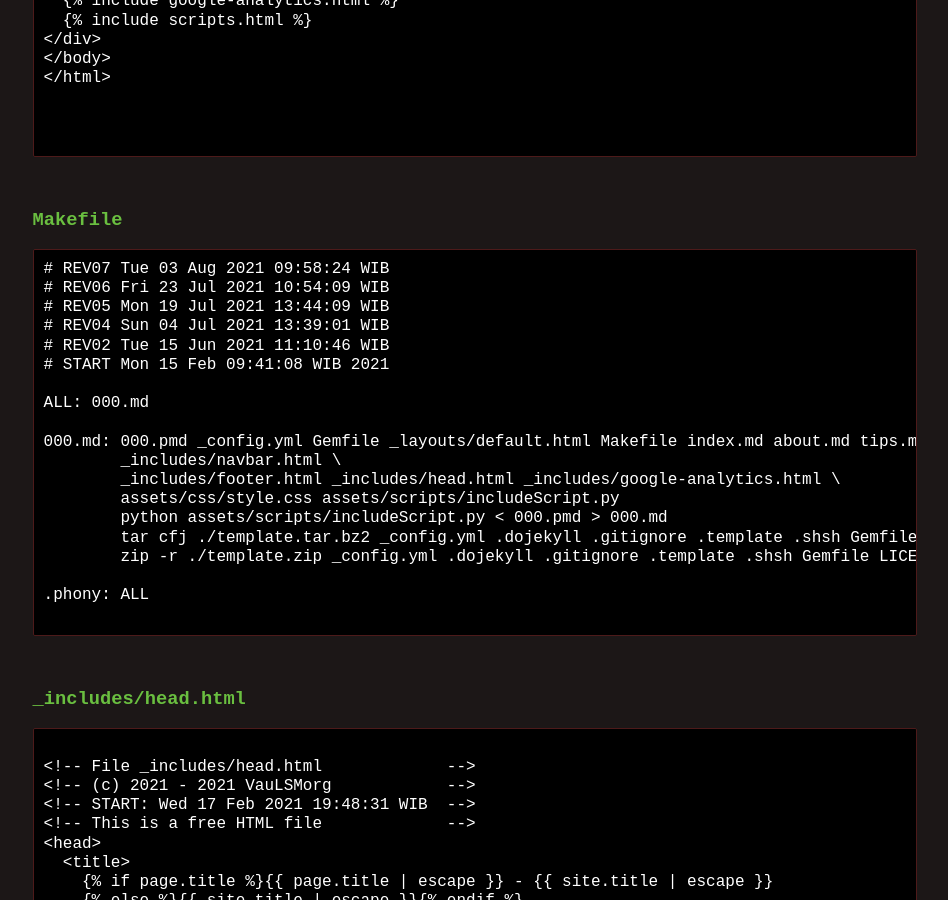
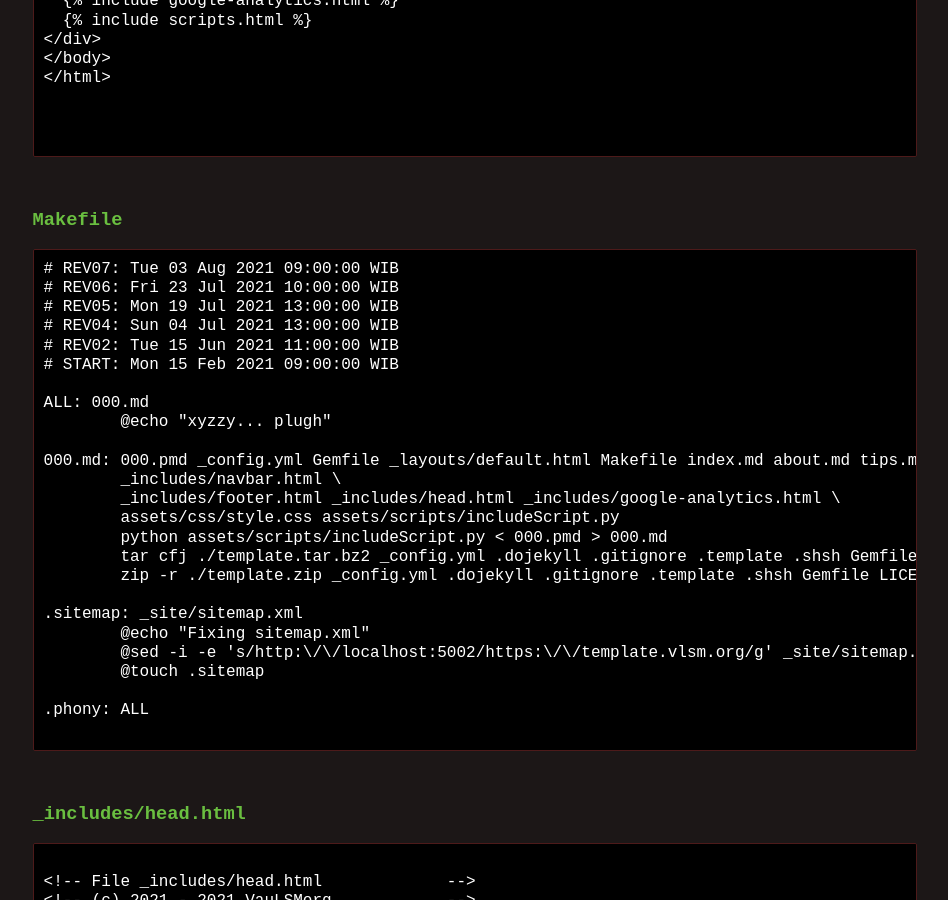
Before and after one commit to virdianhrn/template, a Jekyll site: the page built from 000.md, in a window 1280 px wide and 900 px high, scrolled down 5379 px. Shown: the whole window, without its empty margins (165-1113 px from the left). Built offline with Jekyll 4.4.1, drawn with Linux system fonts in a browser that asks for light colours.

Commit message:
modified:   000.md

````diff
--- a/000.md
+++ b/000.md
@@ -255,14 +255,15 @@ gem 'github-pages', group: :jekyll_plugins
 ### Makefile
 
 ```
-# REV07 Tue 03 Aug 2021 09:58:24 WIB
-# REV06 Fri 23 Jul 2021 10:54:09 WIB
-# REV05 Mon 19 Jul 2021 13:44:09 WIB
-# REV04 Sun 04 Jul 2021 13:39:01 WIB
-# REV02 Tue 15 Jun 2021 11:10:46 WIB
-# START Mon 15 Feb 09:41:08 WIB 2021
+# REV07: Tue 03 Aug 2021 09:00:00 WIB
+# REV06: Fri 23 Jul 2021 10:00:00 WIB
+# REV05: Mon 19 Jul 2021 13:00:00 WIB
+# REV04: Sun 04 Jul 2021 13:00:00 WIB
+# REV02: Tue 15 Jun 2021 11:00:00 WIB
+# START: Mon 15 Feb 2021 09:00:00 WIB
 
 ALL: 000.md
+	@echo "xyzzy... plugh"
 
 000.md: 000.pmd _config.yml Gemfile _layouts/default.html Makefile index.md about.md tips.md links.md \
         _includes/navbar.html \
@@ -271,6 +272,11 @@ ALL: 000.md
 	python assets/scripts/includeScript.py < 000.pmd > 000.md
 	tar cfj ./template.tar.bz2 _config.yml .dojekyll .gitignore .template .shsh Gemfile LICENSE Makefile *.ico *.md *.pmd assets/ _includes/ _layouts/ SandBox/
 	zip -r ./template.zip _config.yml .dojekyll .gitignore .template .shsh Gemfile LICENSE Makefile *.ico *.md *.pmd assets/ _includes/ _layouts/ SandBox/
+
+.sitemap: _site/sitemap.xml
+	@echo "Fixing sitemap.xml"
+	@sed -i -e 's/http:\/\/localhost:5002/https:\/\/template.vlsm.org/g' _site/sitemap.xml
+	@touch .sitemap
 
 .phony: ALL
 
````
Also changed, not shown: 2 other files.
